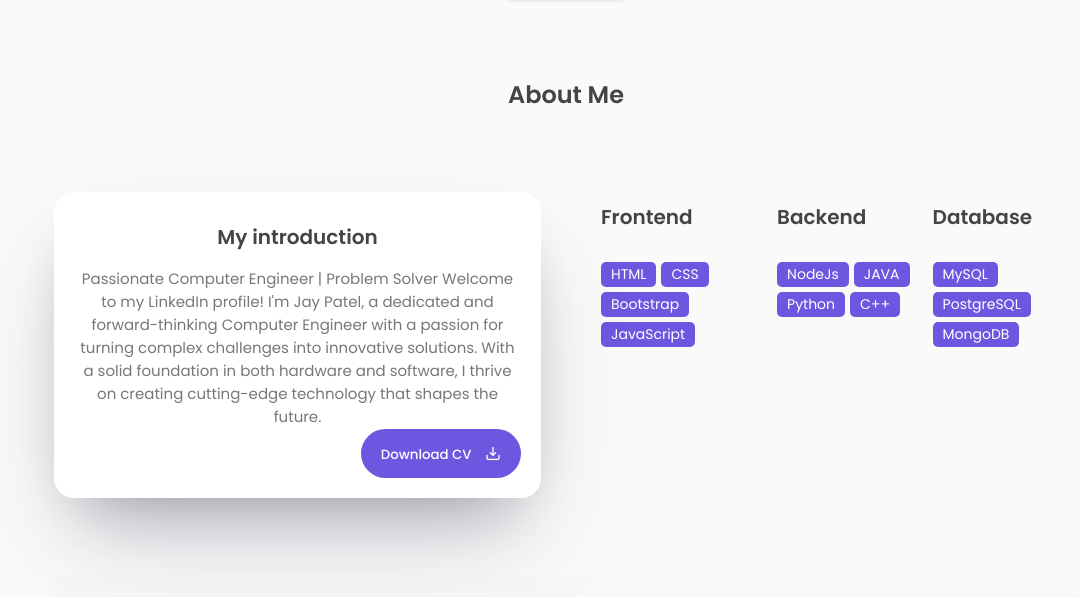
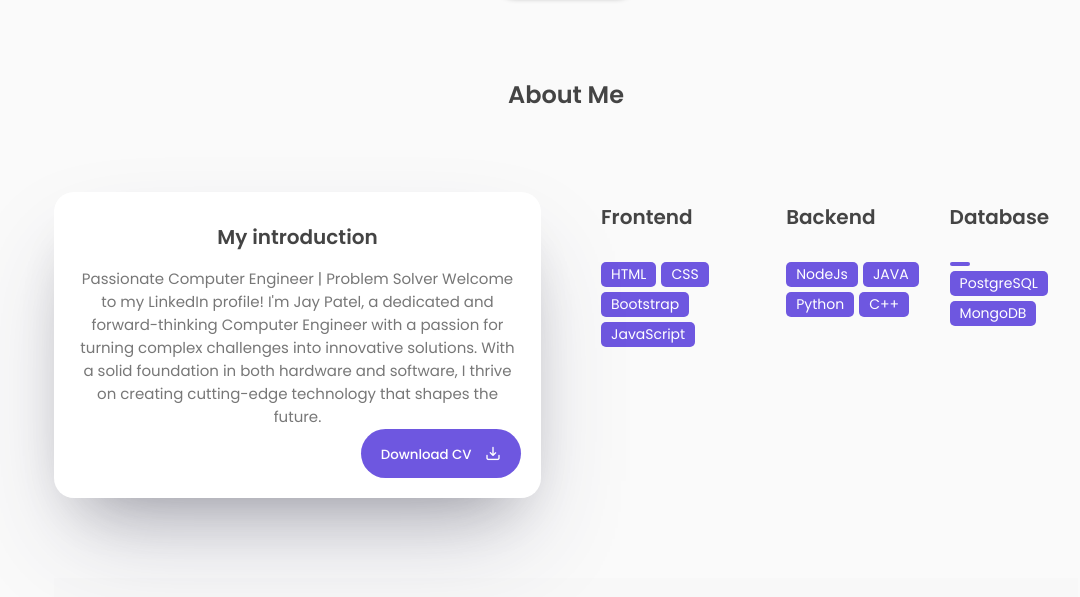
Before and after one commit to Krunalbaraiya/Portfolio, a plain HTML site: page index.html in a window 1280 px wide. Shown: the part 803-1400 px from the top of the page, without its empty margins (74-1154 px from the left). Drawn offline with nearby package versions, Linux system fonts and the light colour scheme.

Commit message:
index.html

```diff
--- a/index.html
+++ b/index.html
@@ -142,7 +142,7 @@ Welcome to my LinkedIn profile! I'm Jay Patel, a dedicated and forward-thinking
                                 <h3>Database</h3>
                             </div>
                             <div class="skills-list">
-                                <span>MySQL</span>
+                                <span></span>
                                 <span>PostgreSQL</span>
                                 <span>MongoDB</span>
                             </div>
```
